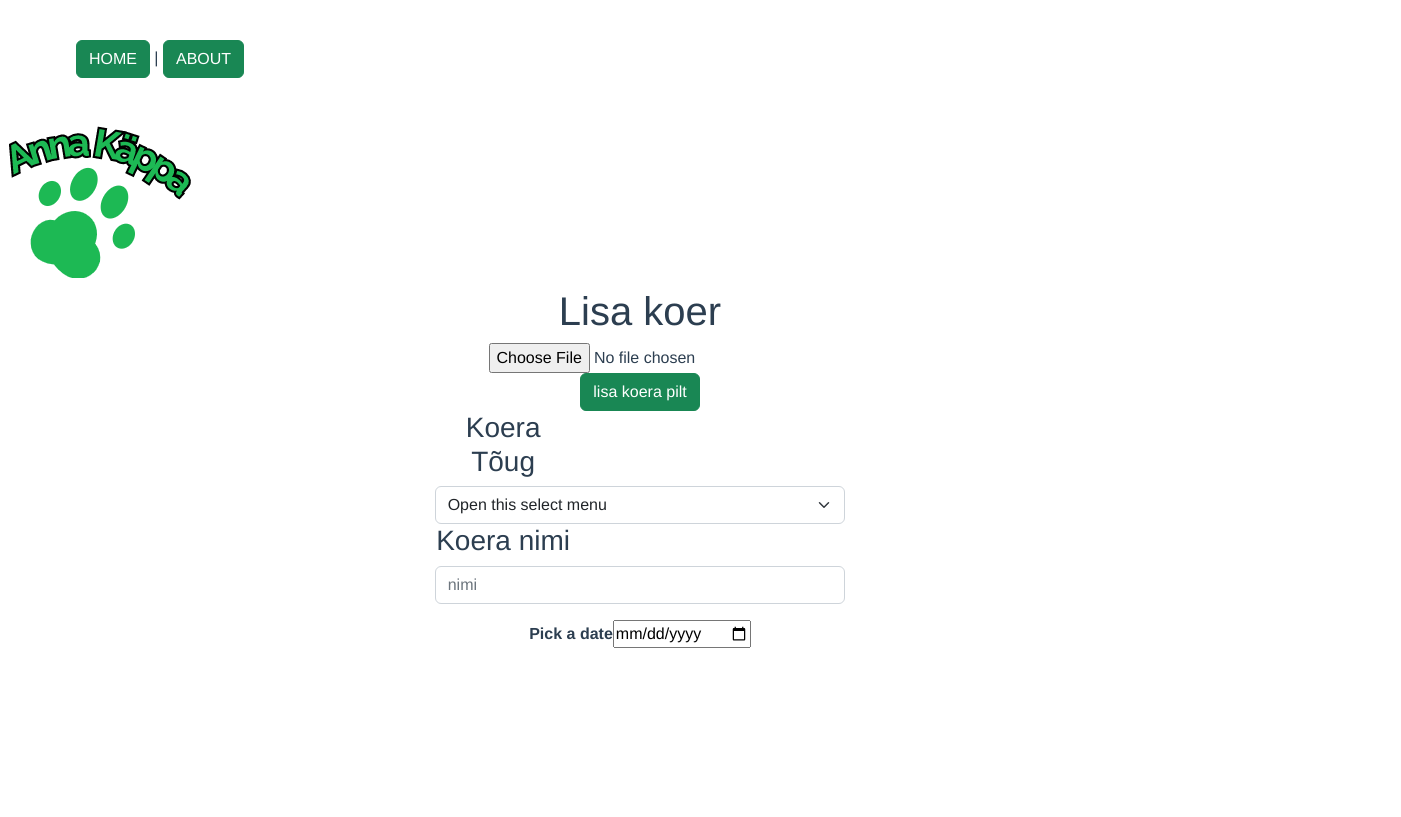
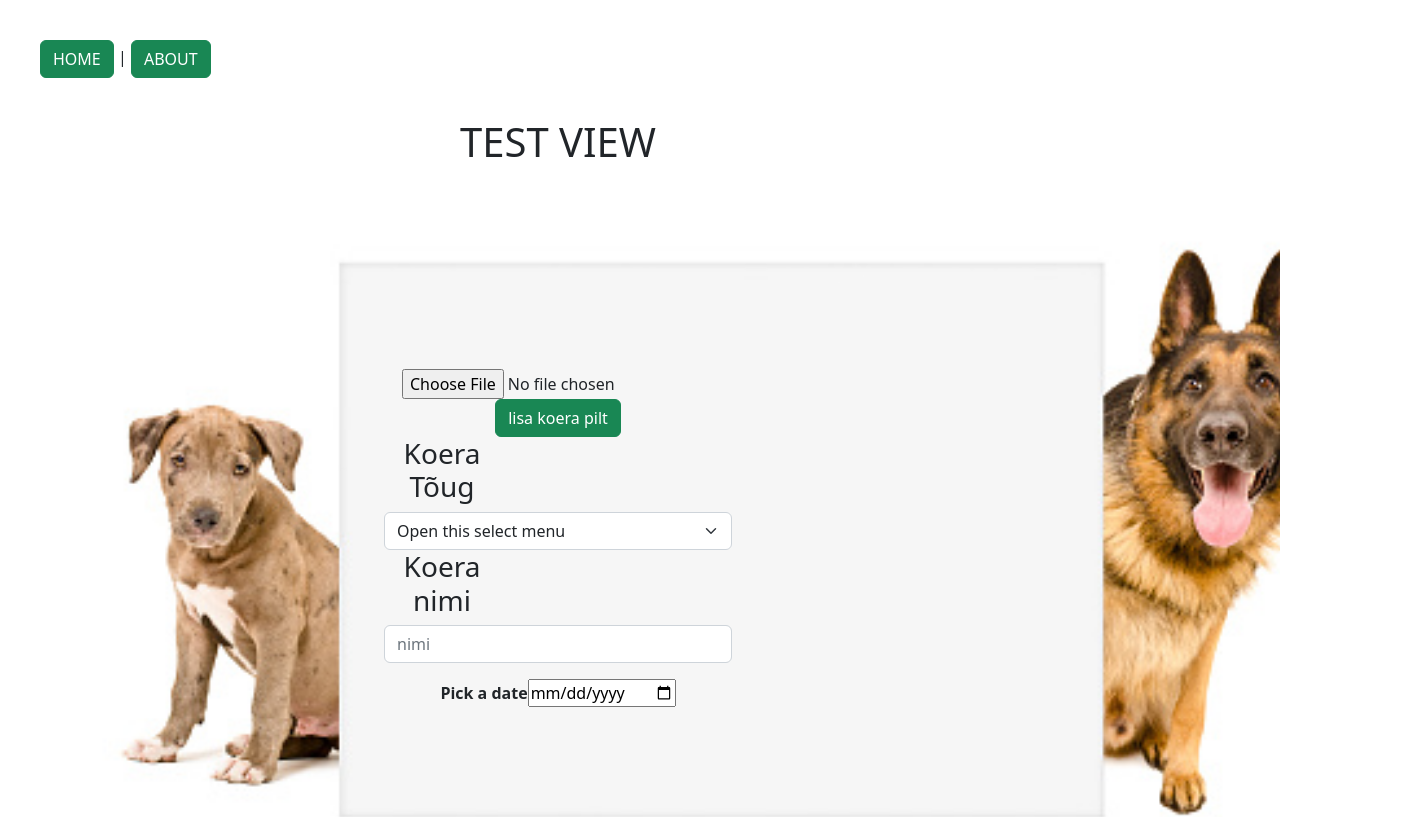
Before and after one commit to K444RU/front_doge_vue, a Vue app: page /#/test in a window 1280 px wide. Shown: the top 817 px of the page, 1401 px wide, since content can reach past the window. Built offline with nearby package versions, Linux system fonts and the light colour scheme.

Commit message:
OLEG-WIP-цwlking table

```diff
--- a/src/App.vue
+++ b/src/App.vue
@@ -12,13 +12,8 @@
 </template>
 
 <style>
-#app {
-  font-family: Avenir, Helvetica, Arial, sans-serif;
-  -webkit-font-smoothing: antialiased;
-  -moz-osx-font-smoothing: grayscale;
-  text-align: center;
-  color: #2c3e50;
-}
+@import "@/assets/Mystyle.css";
+
 
 nav {
   padding: 40px;
--- a/src/assets/Mystyle.css
+++ b/src/assets/Mystyle.css
@@ -1,3 +1,21 @@
-.test{
-    .rounded
+.MainFlex{
+    text-align: center;
+    min-height: 100vh;
+    display: flex;
+
 }
+
+.myApp{
+    font-family: Avenir, Helvetica, Arial, sans-serif;
+    -webkit-font-smoothing: antialiased;
+    -moz-osx-font-smoothing: grayscale;
+    text-align: center;
+    color: #2c3e50;
+}
+
+.testView{
+    background-image: url("../assets/img/background1.jpeg");
+    /*background-image: url("https://wallpapercave.com/wp/wp7134573.jpg");*/
+    background-size: cover;
+    background-repeat: no-repeat;
+}
--- a/src/views/FindWalkerView.vue
+++ b/src/views/FindWalkerView.vue
@@ -95,12 +95,41 @@ export default {
       dogRequest: {
         dogName: '',
         dogId: 0
+      },
+
+      orderRequest: {
+        walkingId: 0,
+        walkingDate: '',
+        timeFrom: 0,
+        timeTo: 0,
+        address: '',
+        dog: [
+          {
+            dogId: 0,
+            isSelected: true
+          }
+        ]
       }
+
+
 
 
     }
   },
   methods: {
+
+    addNewOrder: function () {
+      this.$http.post("/walking/order", this.orderRequest
+      ).then(response => {
+        this.$router.push({
+          name: ('')
+        })
+      }).catch(error => {
+        console.log(error)
+      })
+    },
+
+
     citySelectInfo: function () {
       this.$http.get("/walking/city")
           .then(response => {
--- a/src/views/register/AddWalkingServiceView.vue
+++ b/src/views/register/AddWalkingServiceView.vue
@@ -139,7 +139,6 @@ export default {
       this.$http.get("/dog/size")
           .then(result => {
             this.walkingRequest.sizes = result.data
-            alert(JSON.stringify(this.walkingRequest))
           })
           .catch(error => {
             console.log(error)
--- a/src/views/testview.vue
+++ b/src/views/testview.vue
@@ -1,14 +1,13 @@
 <template>
-<div class="col row justify-content-center">
+  <div class="MainFlex testView">
+    <div class="container d-flex col row justify-content-center ">
 
-  <div class="home">
-    <img style="margin-right: 1201px" alt="Vue logo" src="../assets/img/doglogo.png">
-  </div>
 
-<h1>Lisa koer</h1>
+
+      <h1>TEST VIEW</h1>
 
       <div class="col-lg-4">
-    <input  type="file" @change="handleImage" accept="image/x-png,image/jpeg">
+        <input type="file" @change="handleImage" accept="image/x-png,image/jpeg">
         <button type="button" class="btn btn-success">lisa koera pilt</button>
         <h3 class="col-lg-4">Koera Tõug</h3>
         <select class="form-select" aria-label="Default select example">
@@ -20,7 +19,8 @@
 
         <h3 class="col-lg-4">Koera nimi </h3>
         <div class="input-group mb-3">
-      <input type="text" class="form-control" placeholder="nimi" aria-label="Username" aria-describedby="basic-addon1">
+          <input type="text" class="form-control" placeholder="nimi" aria-label="Username"
+                 aria-describedby="basic-addon1">
         </div>
 
 
@@ -32,15 +32,9 @@
         </div>
 
 
-
-
-
-
-
-
+      </div>
 
     </div>
-
   </div>
 </template>
 
@@ -48,9 +42,8 @@
 export default {
   name: "testview",
 
-  data: function (){
-    return{
-    }
+  data: function () {
+    return {}
   }
 }
 </script>
```
Lines whose indentation alone changed are shown as unchanged.
